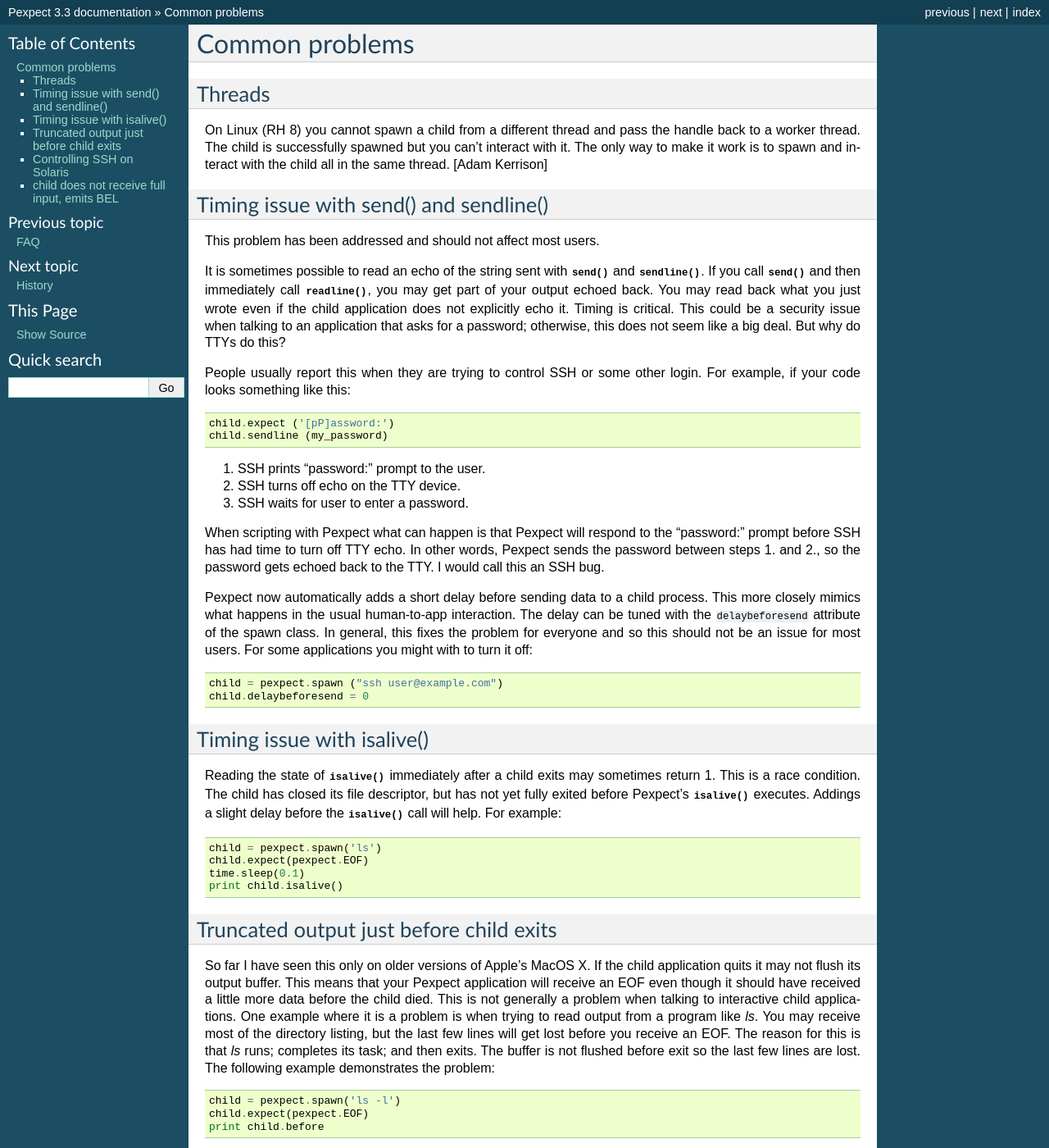
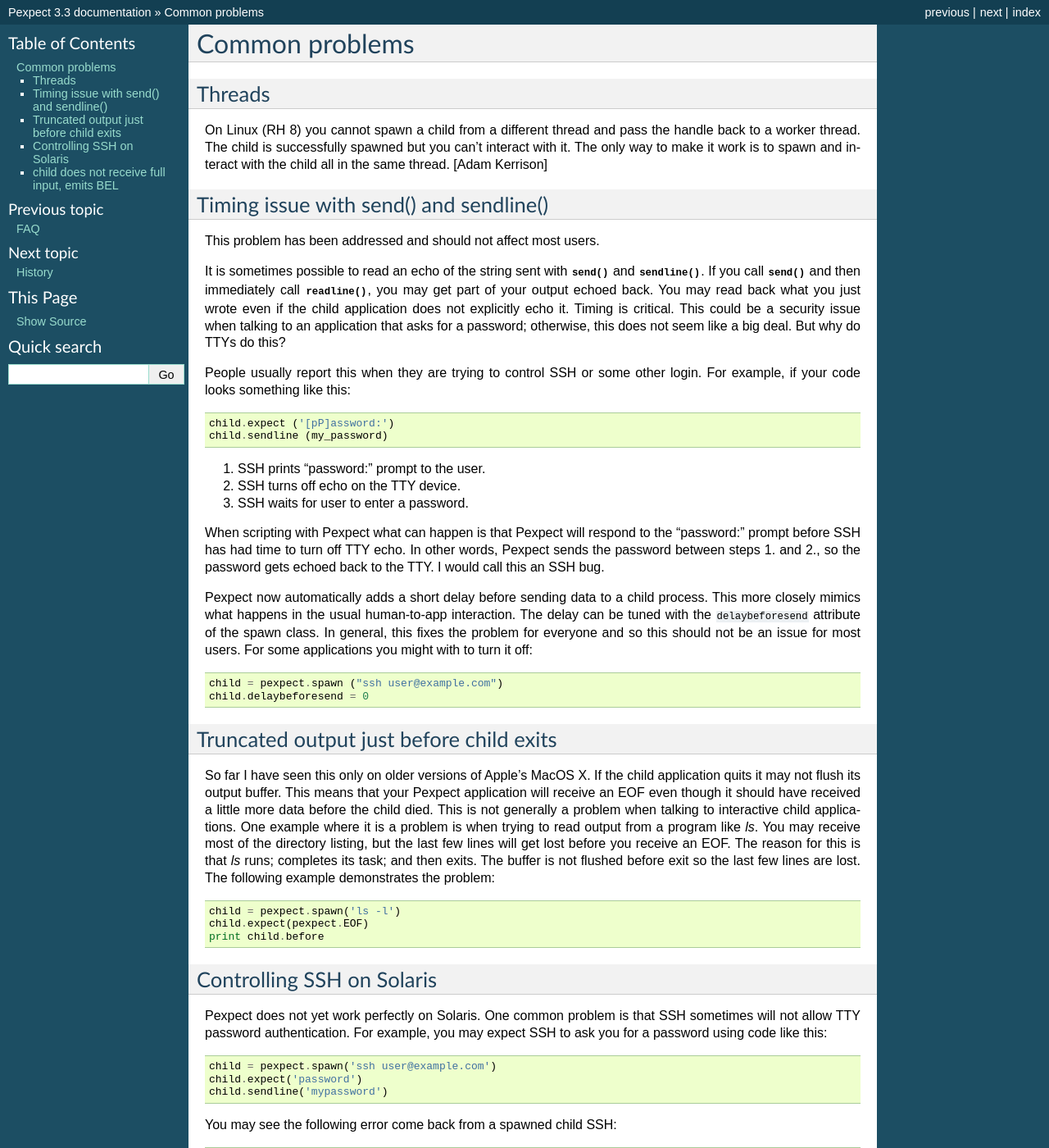
Before and after one commit to pexpect/pexpect, a Sphinx documentation site: the page built from doc/commonissues.rst, in a window 1280 px wide and 1400 px high. Shown: the whole window at 82% size. Built offline with Sphinx 7.4.7, drawn with Linux system fonts in a browser that asks for light colours.

Commit message:
Remove 'add sleep before isalive()' recommendation
This is no longer a problem, we've added p.isalive()
assertions to a great majority of our test cases
across a great many platforms of varying speeds that
contradicts this recommendation.

```diff
--- a/doc/commonissues.rst
+++ b/doc/commonissues.rst
@@ -49,20 +49,6 @@
     child = pexpect.spawn ("ssh user@example.com")
     child.delaybeforesend = 0
 
-Timing issue with isalive()
----------------------------
-
-Reading the state of :meth:`~pexpect.spawn.isalive` immediately after a child
-exits may sometimes return 1. This is a race condition. The child has closed its
-file descriptor, but has not yet fully exited before Pexpect's
-:meth:`~pexpect.spawn.isalive` executes. Addings a slight delay before the
-:meth:`~pexpect.spawn.isalive` call will help. For example::
-
-    child = pexpect.spawn('ls')
-    child.expect(pexpect.EOF)
-    time.sleep(0.1)
-    print child.isalive()
-
 Truncated output just before child exits
 ----------------------------------------
 
```
